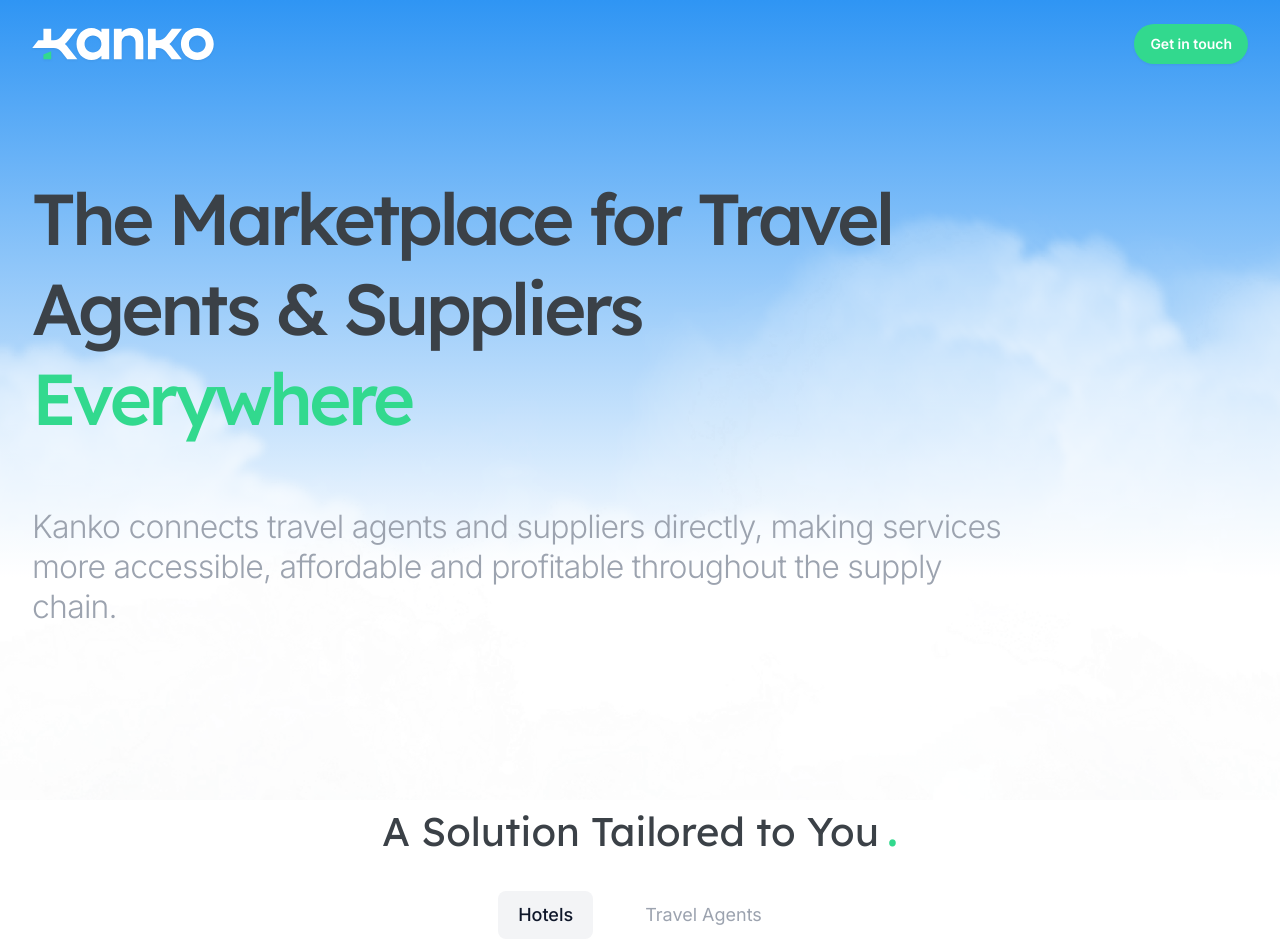
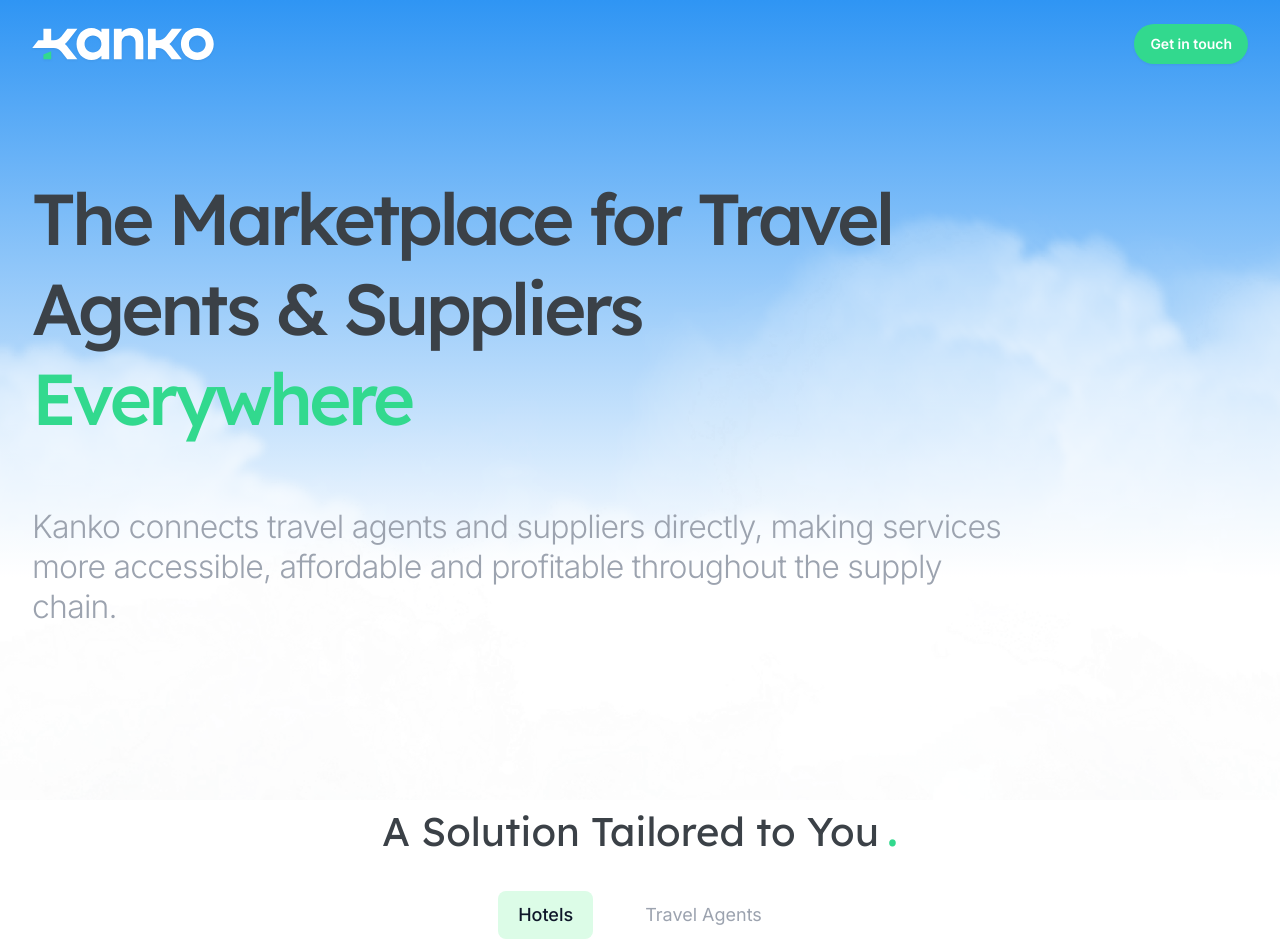
Before and after one commit to kanko-travel/kanko-website, a Next.js app: page / in a window 1280 px wide. Shown: the top 952 px of the page. Built offline with nearby package versions, Linux system fonts and the light colour scheme.

Commit message:
experimental tab colours

```diff
--- a/src/components/FeaturesMain.tsx
+++ b/src/components/FeaturesMain.tsx
@@ -264,7 +264,7 @@
   const className =
     'cursor-pointer flex justify-center rounded-lg py-2 px-5 sm:py-2 sm:px-5 text-sm sm:text-lg'
   const unselectedClassName = 'text-gray-400 hover:text-slate-700'
-  const selectedClassName = 'text-slate-900 font-medium bg-gray-100'
+  const selectedClassName = 'text-slate-900 font-medium bg-green-100'
 
   return (
     <motion.div
```
